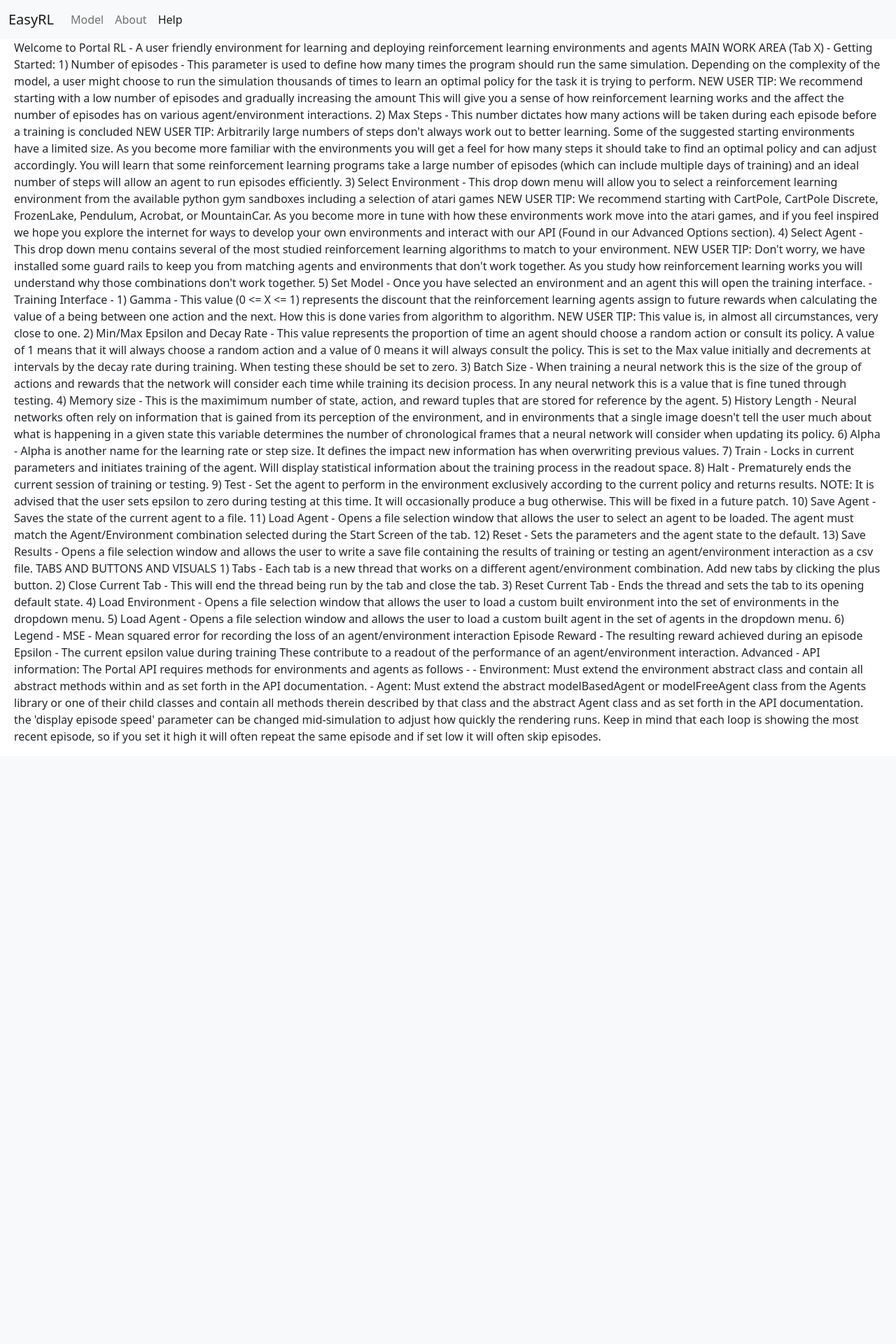
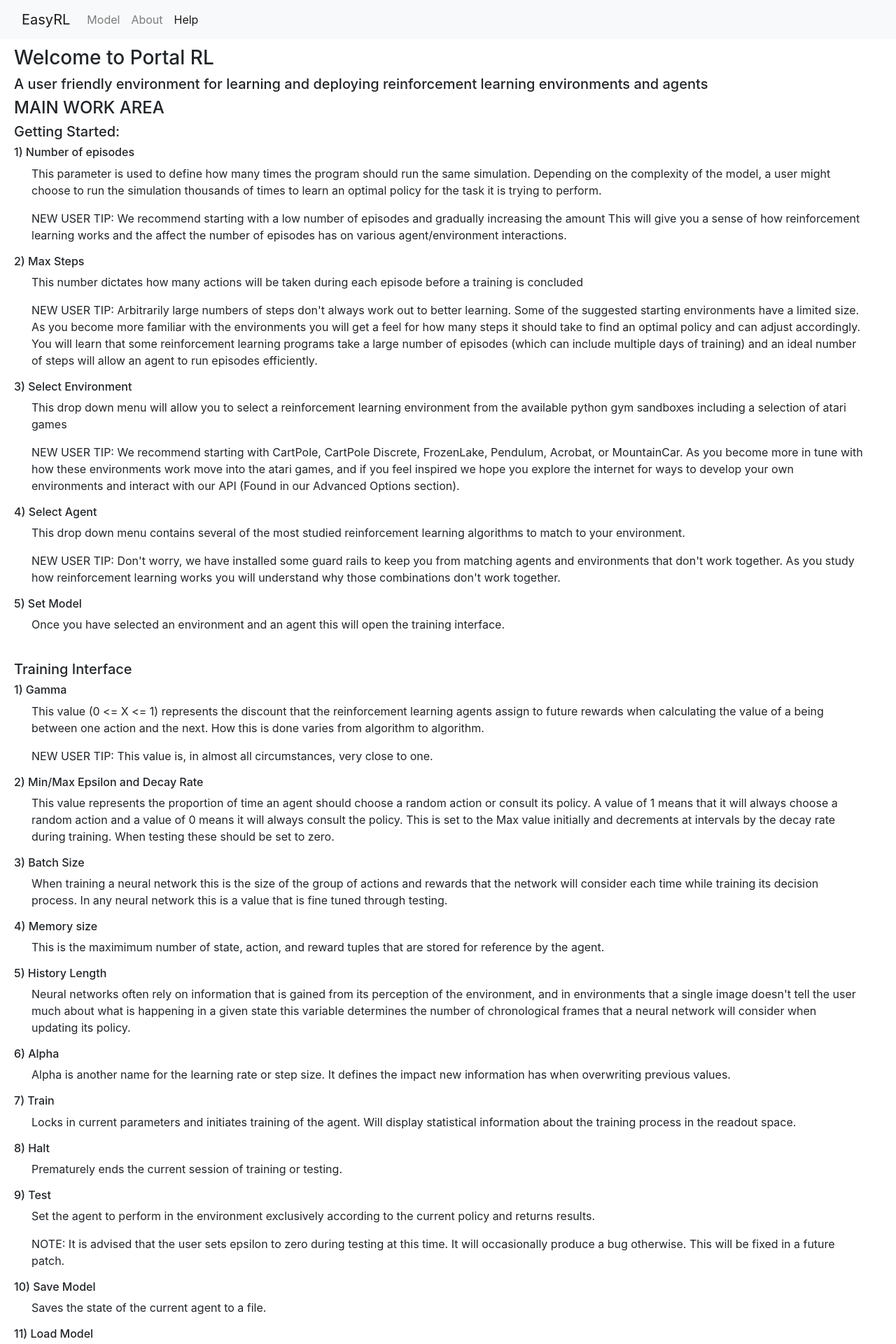
Before and after one commit to kenromero12345/easyrl, a Flask app: page /help in a window 1280 px wide. Shown: the top 1920 px of the page at 70% size. Before the commit the page ends 1062 px from the top, so only its background shows below. Run offline with Flask 2, Linux system fonts and the light colour scheme; some libraries are stand-ins or nearby versions.

Commit message:
display implement
toggles display on or off when training or testing

```diff
--- a/app.py
+++ b/app.py
@@ -1,5 +1,8 @@
+import io
 from types import ModuleType
-from flask import Flask, render_template, g, request, jsonify
+import PIL
+from PIL.Image import Image
+from flask import Flask, render_template, g, request, jsonify, send_file
 import time
 from Agents import qLearning, drqn, deepQ, adrqn, agent as ag, doubleDuelingQNative, drqnNative, drqnConvNative, ppoNative, \
     reinforceNative, actorCriticNative, cem, npg, ddpg, sac, trpo, rainbow
@@ -14,6 +17,7 @@ import sys
 import jsonpickle
 
 app = Flask(__name__)
+app.config['SEND_FILE_MAX_AGE_DEFAULT'] = 0
 
 @app.route('/')
 @app.route('/index')
@@ -64,7 +68,7 @@ def modelPage(environment, agent):
                                     "The max number of timesteps permitted in an episode")]
     for param in mod.agent_class.parameters:
         params.append(param)
-    return render_template('model.html', params=params) # environment=environment, agent=agent
+    return render_template('model.html', params=params)
 
 @app.route('/saveModel')
 def saveModel():
@@ -87,9 +91,9 @@ def startTrain():
     if mod.isRunning:
         return jsonify(finished=False)
     else:
-        global inputParams
+        global inputParams, tempImages
         inputParams = []
-
+        tempImages = []
         temp = request.args.get('0')
         i = 0
         while temp is not None:
@@ -109,6 +113,7 @@ def runTrain():
     episodeAccLoss= 0
     episodeAccEpsilon = 0
     episodeAccReward = 0
+    global tempImages
     while temp.data != Model.Message.EPISODE:
         if temp.type == Model.Message.STATE:
             if temp.data.loss:
@@ -117,11 +122,23 @@ def runTrain():
                 episodeAccEpsilon += temp.data.epsilon
             if temp.data.reward:
                 episodeAccReward += temp.data.reward
+            if temp.data.image:
+                tempImages.append(temp.data.image)
 
         temp = msg.get(block=True)
 
     return jsonify(loss=episodeAccLoss/inputParams[1], reward=episodeAccReward,
                    epsilon=episodeAccEpsilon/inputParams[1], finished=False) #inputParams[1] is max size the hyperparameter
+
+@app.route('/tempImage')
+def tempImage():
+    global noImg
+    if len(tempImages) == 1:
+        return serve_pil_image(tempImages[0])
+    if tempImages:
+        return serve_pil_image(tempImages.pop(0))
+    else:
+        return serve_pil_image(noImg)
 
 @app.route('/startTest')
 def startTest():
@@ -129,8 +146,9 @@ def startTest():
         return jsonify(finished=False)
     else:
         if mod.agent:
-            global inputParams
+            global inputParams, tempImages
             inputParams = []
+            tempImages = []
 
             temp = request.args.get('0')
             i = 0
@@ -160,6 +178,13 @@ def runTest():
 
     return jsonify(reward=episodeAccReward, finished=False)
 
+# # https://stackoverflow.com/questions/7877282/how-to-send-image-generated-by-pil-to-browser
+def serve_pil_image(pil_img):
+    img_io = io.BytesIO()
+    pil_img.save(img_io, 'JPEG', quality=70)
+    img_io.seek(0)
+    return send_file(img_io, mimetype='image/jpeg')
+
 @app.route('/halt')
 def halt():
     print("halting")
@@ -172,6 +197,8 @@ def reset():
     print("reset")
     if mod.isRunning:
         mod.halt_learning()
+    global tempImages
+    tempImages = []
     global msg
     msg = queue.Queue()
     return jsonify(finished=True)
@@ -250,4 +277,6 @@ if __name__ == "__main__":
     mod = model.Model()
     params = None
     inputParams = []
+    tempImages = []
+    noImg = PIL.Image.open("./static/img/noImg.png")
     app.run()
--- a/static/styles/styles.css
+++ b/static/styles/styles.css
@@ -127,6 +127,12 @@ h1 {
 
 /*page2*/
 
+#rewardPerEpisode + div {
+    display: inline-block;
+    float:right;
+    margin-right:10px;
+}
+
 #totalTrainingRewardLbl {
     margin-left: 20px;
 }
@@ -144,8 +150,8 @@ h1 {
     /*display: inline-block;*/
     width:40%;
     float:left;
-    padding-left:20px;
-    padding-right:20px;
+    margin-left:20px;
+    margin-right:20px;
 }
 /*
 .hyperparameters {
@@ -170,6 +176,7 @@ h1 {
 .modelLeft {
     float:left;
     width:50%;
+    margin-top:20px;
 }
 
 .modelRight {
@@ -201,10 +208,17 @@ h1 {
 .aboutContainer {
     padding-left:20px;
     padding-right:20px;
+    margin-top:10px;
 }
 /**/
 
 .helpContainer {
     padding-left:20px;
     padding-right:20px;
+    margin-top:10px;
 }
+
+p {
+    padding-left:25px;
+    padding-right:25px;
+}
--- a/templates/help.html
+++ b/templates/help.html
@@ -1,8 +1,9 @@
 <!doctype html>
 <html lang="en">
   <head>
-    <link href="https://cdn.jsdelivr.net/npm/bootstrap@5.0.0-beta2/dist/css/bootstrap.min.css" rel="stylesheet"
-          integrity="sha384-BmbxuPwQa2lc/FVzBcNJ7UAyJxM6wuqIj61tLrc4wSX0szH/Ev+nYRRuWlolflfl" crossorigin="anonymous">
+      <link rel="stylesheet" href="https://stackpath.bootstrapcdn.com/bootstrap/4.2.1/css/bootstrap.min.css" integrity="sha384-GJzZqFGwb1QTTN6wy59ffF1BuGJpLSa9DkKMp0DgiMDm4iYMj70gZWKYbI706tWS" crossorigin="anonymous">
+<!--    <link href="https://cdn.jsdelivr.net/npm/bootstrap@5.0.0-beta2/dist/css/bootstrap.min.css" rel="stylesheet"-->
+<!--          integrity="sha384-BmbxuPwQa2lc/FVzBcNJ7UAyJxM6wuqIj61tLrc4wSX0szH/Ev+nYRRuWlolflfl" crossorigin="anonymous">-->
     <link rel= "stylesheet" type= "text/css" href= "{{ url_for('static',filename='styles/styles.css') }}">
     <script type=text/javascript src="{{  url_for('static', filename='js/combined.js') }}"></script>
     <title>EasyRL</title>
@@ -32,30 +33,42 @@
         </div>
     </nav>
 
-<!--    <h1 class="h1Start">Help</h1>-->
         <div class="helpContainer">
-<!--      <h2>Tutorial</h2>-->
+            <h3>
+                Welcome to Portal RL
+            </h3>
+            <h5>A user friendly environment for learning and deploying reinforcement learning
+                environments and agents
+            </h5>
+
+            <h4>
+                MAIN WORK AREA
+            </h4>
+            <h5>
+                Getting Started:
+            </h5>
+            <h6>
+                1) Number of episodes
+            </h6>
             <p>
-        Welcome to Portal RL - A user friendly environment for learning and deploying reinforcement learning
-        environments and agents
-
-
-        MAIN WORK AREA (Tab X)
-
-          - Getting Started:
-
-            1) Number of episodes -
                 This parameter is used to define how many times the program should run the same
                 simulation. Depending on the complexity of the model, a user might choose to run the simulation
                 thousands of times to learn an optimal policy for the task it is trying to perform.
+            </p>
+            <p>
                 NEW USER TIP:
                 We recommend starting with a low number of episodes and gradually increasing the amount
                 This will give you a sense of how reinforcement learning works and the affect
                 the number of episodes has on various agent/environment interactions.
-
-            2) Max Steps -
+            </p>
+            <h6>
+                2) Max Steps
+            </h6>
+            <p>
                 This number dictates how many actions will be taken during each episode before a training
                 is concluded
+            </p>
+            <p>
                 NEW USER TIP:
                 Arbitrarily large numbers of steps don't always work out to better learning. Some of the
                 suggested starting environments have a limited size. As you become more familiar with the
@@ -63,140 +76,233 @@
                 and can adjust accordingly. You will learn that some reinforcement learning programs take a
                 large number of episodes (which can include multiple days of training) and an ideal number of
                 steps will allow an agent to run episodes efficiently.
-
-            3) Select Environment -
+            </p>
+            <h6>
+                3) Select Environment
+            </h6>
+            <p>
                 This drop down menu will allow you to select a reinforcement learning environment
                 from the available python gym sandboxes including a selection of atari games
+            </p>
+            <p>
                 NEW USER TIP:
                 We recommend starting with CartPole, CartPole Discrete, FrozenLake, Pendulum, Acrobat, or
                 MountainCar. As you become more in tune with how these environments work move into the atari
                 games, and if you feel inspired we hope you explore the internet for ways to develop your own
                 environments and interact with our API (Found in our Advanced Options section).
-
-            4) Select Agent -
+            </p>
+            <h6>
+                4) Select Agent
+            </h6>
+            <p>
                 This drop down menu contains several of the most studied reinforcement learning
                 algorithms to match to your environment.
+            </p>
+            <p>
                 NEW USER TIP:
                 Don't worry, we have installed some guard rails to keep you from matching agents and
                 environments that don't work together. As you study how reinforcement learning works you will
                 understand why those combinations don't work together.
-
-            5) Set Model -
+            </p>
+            <h6>
+                5) Set Model
+            </h6>
+            <p>
                 Once you have selected an environment and an agent this will open the training interface.
-
-           - Training Interface -
-
-             1) Gamma -
+            </p>
+            <br>
+            <h5>
+                Training Interface
+            </h5>
+            <h6>
+                1) Gamma
+            </h6>
+            <p>
                 This value (0 <= X <= 1) represents the discount that the reinforcement learning agents assign to
                 future rewards when calculating the value of a being between one action and the next. How this is
                 done varies from algorithm to algorithm.
+            </p>
+            <p>
                 NEW USER TIP:
                 This value is, in almost all circumstances, very close to one.
-
-             2) Min/Max Epsilon and Decay Rate -
+            </p>
+            <h6>
+                2) Min/Max Epsilon and Decay Rate
+            </h6>
+            <p>
                 This value represents the proportion of time an agent should choose a random action or consult
                 its policy. A value of 1 means that it will always choose a random action and a value of 0 means it
                 will always consult the policy. This is set to the Max value initially and decrements at
                 intervals by the decay rate during training. When testing these should be set to zero.
-
-             3) Batch Size -
+            </p>
+            <h6>
+                3) Batch Size
+            </h6>
+            <p>
                 When training a neural network this is the size of the group of actions and rewards that the
                 network will consider each time while training its decision process. In any neural network this is
                 a value that is fine tuned through testing.
-
-             4) Memory size -
+            </p>
+            <h6>
+                4) Memory size
+            </h6>
+            <p>
                 This is the maximimum number of state, action, and reward tuples that are stored for reference
                 by the agent.
-
-             5) History Length -
+            </p>
+            <h6>
+                5) History Length
+            </h6>
+            <p>
                 Neural networks often rely on information that is gained from its perception of the environment, and
                 in environments that a single image doesn't tell the user much about what is happening in a given
                 state this variable determines the number of chronological frames that a neural network will
                 consider when updating its policy.
-
-             6) Alpha -
+            </p>
+            <h6>
+                6) Alpha
+            </h6>
+            <p>
                 Alpha is another name for the learning rate or step size. It defines the impact new information has
                 when overwriting previous values.
-
-             7) Train -
+            </p>
+            <h6>
+                7) Train
+            </h6>
+            <p>
                 Locks in current parameters and initiates training of the agent. Will display statistical
                 information about the training process in the readout space.
-
-             8) Halt -
+            </p>
+            <h6>
+                8) Halt
+            </h6>
+            <p>
                 Prematurely ends the current session of training or testing.
-
-             9) Test -
+            </p>
+            <h6>
+                9) Test
+            </h6>
+            <p>
                 Set the agent to perform in the environment exclusively according to the current policy and
-                returns results. NOTE: It is advised that the user sets epsilon to zero during testing at this
+                returns results.
+            </p>
+            <p>
+                NOTE: It is advised that the user sets epsilon to zero during testing at this
                 time. It will occasionally produce a bug otherwise. This will be fixed in a future patch.
-
-            10) Save Agent -
+            </p>
+            <h6>
+                10) Save Model
+            </h6>
+            <p>
                 Saves the state of the current agent to a file.
-
-            11) Load Agent -
+            </p>
+            <h6>
+                11) Load Model
+            </h6>
+            <p>
                 Opens a file selection window that allows the user to select an agent to be loaded. The agent
                 must match the Agent/Environment combination selected during the Start Screen of the tab.
-
-            12) Reset -
+            </p>
+            <h6>
+                12) Reset
+            </h6>
+            <p>
                 Sets the parameters and the agent state to the default.
-
-            13) Save Results -
+            </p>
+            <h6>
+                13) Save Results
+            </h6>
+            <p>
                 Opens a file selection window and allows the user to write a save file containing the results of
-                training or testing an agent/environment interaction as a csv file.   TABS AND BUTTONS AND VISUALS
-
-           1) Tabs -
-              Each tab is a new thread that works on a different agent/environment combination. Add new tabs by
-              clicking the plus button.
-
-           2) Close Current Tab -
-              This will end the thread being run by the tab and close the tab.
-
-           3) Reset Current Tab -
-              Ends the thread and sets the tab to its opening default state.
-
-           4) Load Environment -
+                training or testing an agent/environment interaction as a csv file.
+            </p>
+            <br>
+            <h5>
+                TABS AND BUTTONS AND VISUALS
+            </h5>
+            <h6>
+                1) Reset
+            </h6>
+            <p>
+                Sets the model to its opening default state.
+            </p>
+            <h6>
+                2) Load Environment
+            </h6>
+            <p>
                 Opens a file selection window that allows the user to load a custom built environment into the set
-              of environments in the dropdown menu.
-
-           5) Load Agent -
+                of environments in the scrollable menu.
+            </p>
+            <h6>
+                3) Load Agent
+            </h6>
+            <p>
                 Opens a file selection window and allows the user to load a custom built agent in the set of agents
-              in the dropdown menu.
-
-           6) Legend -
+                in the scrollable menu.
+            </p>
+            <h6>
+                4) Legend
+            </h6>
+            <p>
                 MSE - Mean squared error for recording the loss of an agent/environment interaction
+            </p>
+            <p>
                 Episode Reward - The resulting reward achieved during an episode
+            </p>
+            <p>
                 Epsilon - The current epsilon value during training
+            </p>
+            <p>
                 These contribute to a readout of the performance of an agent/environment interaction.
-
+            </p>
+            <h6>
+                5) Toggle Display
+            </h6>
+            <p>
+                Toggles if the environment will be displayed.
+            </p>
+            <h6>
+                6) Save Graph
+            </h6>
+            <p>
+                Saves the displayed graph to the user's system.
+            </p>
+            <h6>
+                7) Toggle Legend
+            </h6>
+            <p>
+                Clicking the legend on the graph can remove or add the legend's data points in the graph.
+            </p>
+            <br>
+            <h5>
                 Advanced - API information:
-
+            </h5>
+            <h6>
                 The Portal API requires methods for environments and agents as follows -
-
-           - Environment:
+            </h6>
+            <h6>
+                 Environment:
+            </h6>
+            <p>
                 Must extend the environment abstract class and contain all abstract methods within and as set forth
                 in the API documentation.
-
-           - Agent:
+            </p>
+            <h6>
+                Agent:
+            </h6>
+            <p>
                 Must extend the abstract modelBasedAgent or modelFreeAgent class from the Agents library or one of
                 their child classes and contain all methods therein described by that class and the abstract Agent
                 class and as set forth in the API documentation.
+            </p>
+<!--                the 'display episode speed' parameter can be changed mid-simulation to adjust how quickly the rendering runs. Keep in mind-->
+<!--                that each loop is showing the most recent episode, so if you set it high it will often repeat the same episode and if set-->
+<!--                low it will often skip episodes.-->
 
-            the 'display episode speed' parameter can be changed mid-simulation to adjust how quickly the rendering runs. Keep in mind
-            that each loop is showing the most recent episode, so if you set it high it will often repeat the same episode and if set
-            low it will often skip episodes.
 
-      </p>
         </div>
-
-    <script src="https://code.jquery.com/jquery-3.2.1.slim.min.js"
-            integrity="sha384-KJ3o2DKtIkvYIK3UENzmM7KCkRr/rE9/Qpg6aAZGJwFDMVNA/GpGFF93hXpG5KkN"
-            crossorigin="anonymous"></script>
-    <script src="https://cdnjs.cloudflare.com/ajax/libs/popper.js/1.12.9/umd/popper.min.js"
-            integrity="sha384-ApNbgh9B+Y1QKtv3Rn7W3mgPxhU9K/ScQsAP7hUibX39j7fakFPskvXusvfa0b4Q"
-            crossorigin="anonymous"></script>
-    <script src="https://maxcdn.bootstrapcdn.com/bootstrap/4.0.0/js/bootstrap.min.js"
-            integrity="sha384-JZR6Spejh4U02d8jOt6vLEHfe/JQGiRRSQQxSfFWpi1MquVdAyjUar5+76PVCmYl"
-            crossorigin="anonymous"></script>
+        <script src="https://cdnjs.cloudflare.com/ajax/libs/popper.js/1.14.6/umd/popper.min.js" integrity="sha384-wHAiFfRlMFy6i5SRaxvfOCifBUQy1xHdJ/yoi7FRNXMRBu5WHdZYu1hA6ZOblgut" crossorigin="anonymous"></script>
+        <script src="https://stackpath.bootstrapcdn.com/bootstrap/4.2.1/js/bootstrap.min.js" integrity="sha384-B0UglyR+jN6CkvvICOB2joaf5I4l3gm9GU6Hc1og6Ls7i6U/mkkaduKaBhlAXv9k" crossorigin="anonymous"></script>
     </body>
 
 </html>
```
Also changed, not shown: templates/about.html (+34 -18 lines), templates/model.html (+43 -27 lines). Lines whose indentation alone changed are shown as unchanged.
